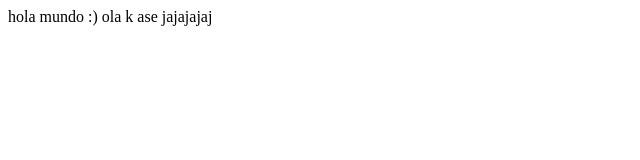
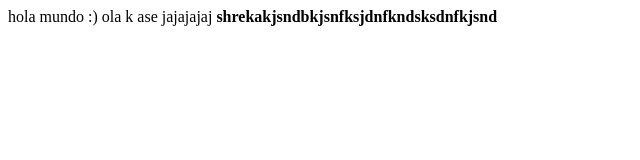
Before and after one commit to david9569/web_game_dev, a plain HTML site: page index.html in a window 1280 px wide. Shown: the whole page, without its empty margins (0-640 px from the left). Drawn offline with Linux system fonts and the light colour scheme.

Commit message:
he hehco cambios

```diff
--- a/index.html
+++ b/index.html
@@ -8,5 +8,8 @@
 hola mundo :)
 ola k ase
 jajajajaj
+
+<b>shrekakjsndbkjsnfksjdnfkndsksdnfkjsnd</b>
+
 </body>
 </html>
```
